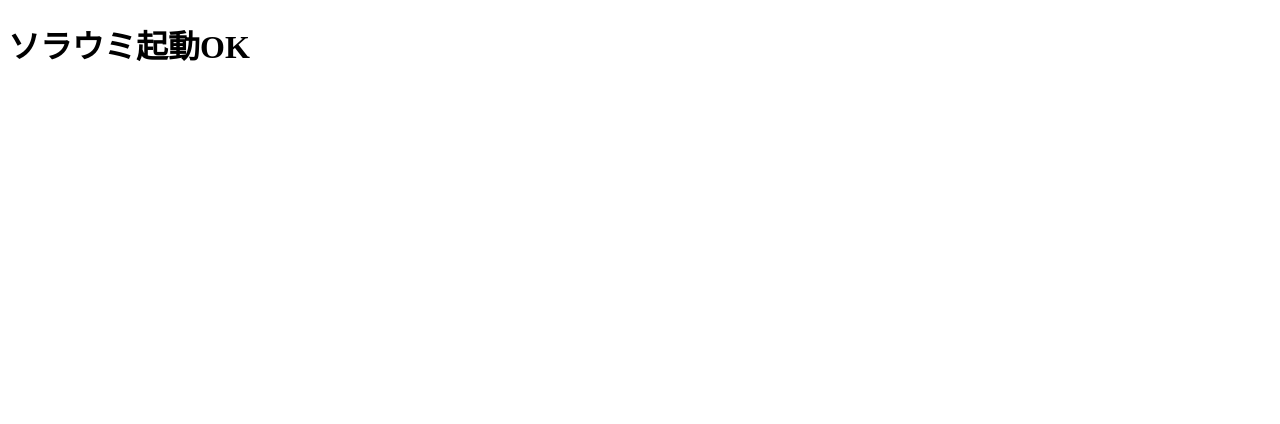
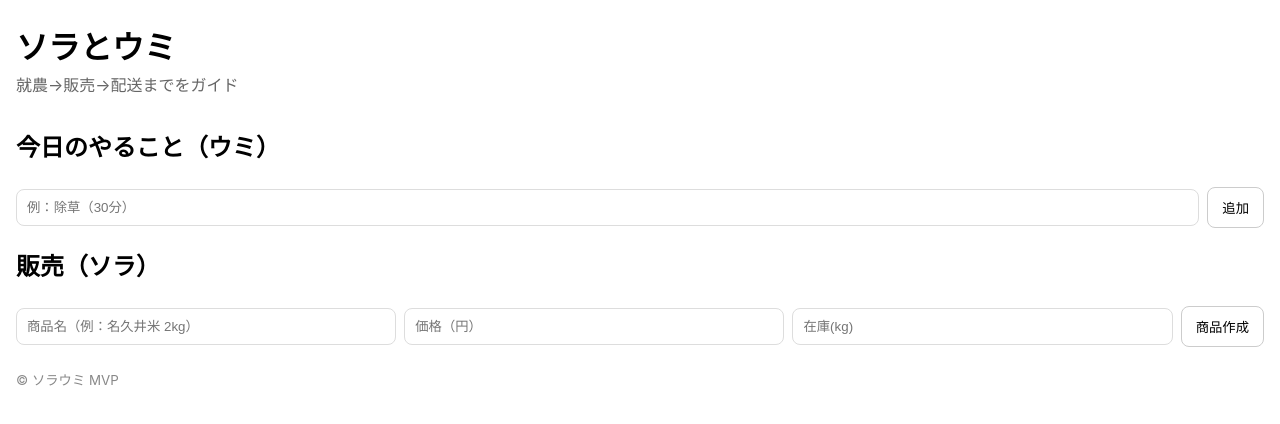
Before and after one commit to invisiblearisa-stack/sora-umi, a plain HTML site: page index.html in a window 1280 px wide. Drawn offline with nearby package versions, Linux system fonts and the light colour scheme.

Commit message:
index.html を更新

```diff
--- a/index.html
+++ b/index.html
@@ -1,3 +1,55 @@
-<!doctype html><meta name="viewport" content="width=device-width, initial-scale=1">
-<title>ソラウミ</title><h1>ソラウミ起動OK</h1>
-<script src="./app.js"></script>
+<!doctype html>
+<html lang="ja">
+<meta name="viewport" content="width=device-width, initial-scale=1">
+<meta name="apple-mobile-web-app-capable" content="yes">
+<title>ソラウミ（MVP）</title>
+<body>
+  <header>
+    <h1>ソラとウミ</h1>
+    <p class="sub">就農→販売→配送までをガイド</p>
+  </header>
+
+  <section>
+    <h2>今日のやること（ウミ）</h2>
+    <ul id="tasks"></ul>
+    <div class="row">
+      <input id="newTask" placeholder="例：除草（30分）">
+      <button id="addTask">追加</button>
+    </div>
+  </section>
+
+  <section>
+    <h2>販売（ソラ）</h2>
+    <div class="row">
+      <input id="pname" placeholder="商品名（例：名久井米 2kg）">
+      <input id="pprice" type="number" inputmode="numeric" placeholder="価格（円）">
+      <input id="pstock" type="number" inputmode="numeric" placeholder="在庫(kg)">
+      <button id="addProduct">商品作成</button>
+    </div>
+    <p id="msg"></p>
+    <ul id="products"></ul>
+  </section>
+
+  <footer>
+    <small>© ソラウミ MVP</small>
+  </footer>
+
+  <!-- Supabase（キー未設定なら無視され、ローカル保存で動作） -->
+  <script src="https://cdn.jsdelivr.net/npm/@supabase/supabase-js@2"></script>
+  <script src="./app.js"></script>
+
+  <style>
+    body{font-family:-apple-system,BlinkMacSystemFont,"Hiragino Kaku Gothic ProN","Noto Sans JP",sans-serif;margin:0;padding:16px;line-height:1.6}
+    header{padding:6px 0 10px}
+    h1{margin:0} .sub{margin:0;color:#666}
+    section{margin:18px 0}
+    ul{padding-left:20px}
+    .row{display:flex;gap:8px;align-items:center;margin:8px 0;flex-wrap:wrap}
+    input{flex:1;min-width:120px;padding:10px;border:1px solid #ddd;border-radius:8px}
+    button{padding:10px 14px;border-radius:8px;border:1px solid #ccc;background:white}
+    li.touchable{padding:6px 0}
+    li.touchable:active{opacity:.6}
+    footer{margin-top:20px;color:#888}
+  </style>
+</body>
+</html>
```
